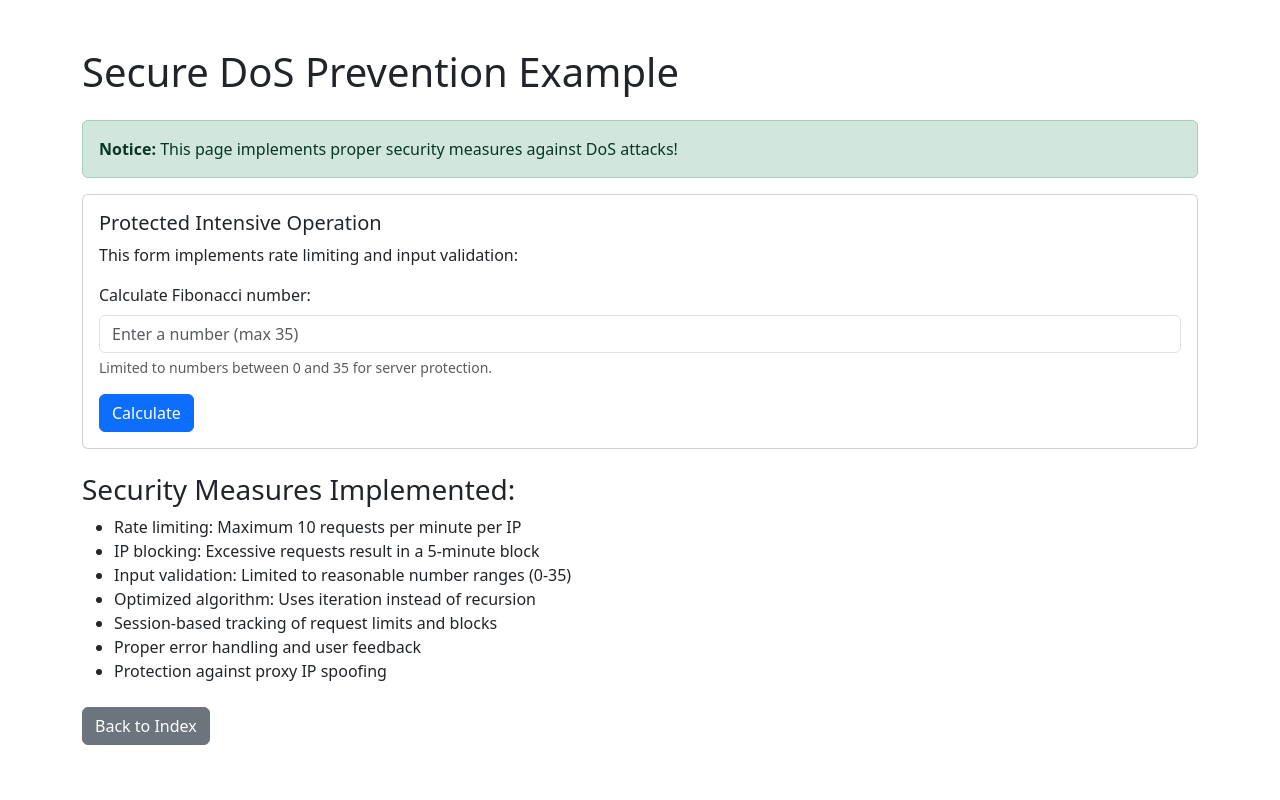
After one commit to ZOUHAIRFGRA/web-attacks-demo-lab, a PHP site: page /attacks/dos/secure.php in a window 1280 px wide. The commit adds this page. Run offline with PHP 8.4, Linux system fonts and the light colour scheme.

Commit message:
Add secure and vulnerable examples for DoS attacks; update index with links

```diff
--- /dev/null
+++ b/attacks/dos/secure.php
@@ -0,0 +1,219 @@
+<?php
+session_start();
+$title = "Secure DoS Prevention Example";
+
+// Rate limiting and IP blocking configuration
+class RateLimiter {
+    private $maxRequests = 10; // Maximum requests per time window
+    private $timeWindow = 60; // Time window in seconds
+    private $blockDuration = 300; // Block duration in seconds (5 minutes)
+    private $maxInputSize = 35; // Maximum allowed input for Fibonacci
+
+    public function __construct() {
+        // Initialize blocked IPs storage if not exists
+        if (!isset($_SESSION['blocked_ips'])) {
+            $_SESSION['blocked_ips'] = [];
+        }
+
+        // Initialize request counters if not exists
+        if (!isset($_SESSION['request_counters'])) {
+            $_SESSION['request_counters'] = [];
+        }
+
+        // Clean up expired blocks and counters
+        $this->cleanupExpiredData();
+    }
+
+    private function getClientIP() {
+        // Get real IP even behind proxy
+        if (isset($_SERVER['HTTP_X_FORWARDED_FOR'])) {
+            return $_SERVER['HTTP_X_FORWARDED_FOR'];
+        }
+        return $_SERVER['REMOTE_ADDR'];
+    }
+
+    private function cleanupExpiredData() {
+        $now = time();
+
+        // Clean up expired IP blocks
+        foreach ($_SESSION['blocked_ips'] as $ip => $expireTime) {
+            if ($now > $expireTime) {
+                unset($_SESSION['blocked_ips'][$ip]);
+            }
+        }
+
+        // Clean up expired request counters
+        foreach ($_SESSION['request_counters'] as $ip => $data) {
+            if ($now > $data['timestamp'] + $this->timeWindow) {
+                unset($_SESSION['request_counters'][$ip]);
+            }
+        }
+    }
+
+    public function isBlocked() {
+        $clientIP = $this->getClientIP();
+
+        // Check if IP is blocked
+        if (isset($_SESSION['blocked_ips'][$clientIP])) {
+            if (time() < $_SESSION['blocked_ips'][$clientIP]) {
+                $remainingTime = ceil(($_SESSION['blocked_ips'][$clientIP] - time()) / 60);
+                return "Your IP is temporarily blocked. Please try again in {$remainingTime} minutes.";
+            }
+            unset($_SESSION['blocked_ips'][$clientIP]);
+        }
+        return false;
+    }
+
+    public function checkRateLimit() {
+        $clientIP = $this->getClientIP();
+        $now = time();
+
+        // Initialize or update request counter for this IP
+        if (!isset($_SESSION['request_counters'][$clientIP])) {
+            $_SESSION['request_counters'][$clientIP] = [
+                'count' => 1,
+                'timestamp' => $now
+            ];
+            return true;
+        }
+
+        $counter = &$_SESSION['request_counters'][$clientIP];
+
+        // Reset counter if time window has passed
+        if ($now > $counter['timestamp'] + $this->timeWindow) {
+            $counter = [
+                'count' => 1,
+                'timestamp' => $now
+            ];
+            return true;
+        }
+
+        // Increment counter and check limit
+        $counter['count']++;
+        if ($counter['count'] > $this->maxRequests) {
+            // Block IP
+            $_SESSION['blocked_ips'][$clientIP] = $now + $this->blockDuration;
+            unset($_SESSION['request_counters'][$clientIP]);
+            return false;
+        }
+
+        return true;
+    }
+
+    public function validateInput($n) {
+        return is_numeric($n) && $n >= 0 && $n <= $this->maxInputSize;
+    }
+}
+
+// Optimized Fibonacci calculation using iteration
+function fibonacci($n) {
+    if ($n <= 1) return $n;
+
+    $prev = 0;
+    $curr = 1;
+    for ($i = 2; $i <= $n; $i++) {
+        $temp = $curr;
+        $curr = $prev + $curr;
+        $prev = $temp;
+    }
+    return $curr;
+}
+
+// Initialize rate limiter
+$rateLimiter = new RateLimiter();
+
+// Check if IP is blocked
+$blockMessage = $rateLimiter->isBlocked();
+
+// Process the request if not blocked
+$error = '';
+$result = null;
+$executionTime = null;
+
+if (!$blockMessage && isset($_GET['n'])) {
+    if (!$rateLimiter->checkRateLimit()) {
+        $error = "Rate limit exceeded. Please try again later.";
+    } else {
+        $n = intval($_GET['n']);
+        if (!$rateLimiter->validateInput($n)) {
+            $error = "Invalid input. Please enter a number between 0 and 35.";
+        } else {
+            $startTime = microtime(true);
+            $result = fibonacci($n);
+            $executionTime = microtime(true) - $startTime;
+        }
+    }
+}
+?>
+<!DOCTYPE html>
+<html lang="en">
+<head>
+    <meta charset="UTF-8">
+    <meta name="viewport" content="width=device-width, initial-scale=1.0">
+    <title><?php echo htmlspecialchars($title); ?></title>
+    <link href="https://cdn.jsdelivr.net/npm/bootstrap@5.3.0/dist/css/bootstrap.min.css" rel="stylesheet">
+</head>
+<body>
+    <div class="container py-5">
+        <h1 class="mb-4"><?php echo htmlspecialchars($title); ?></h1>
+        <div class="alert alert-success">
+            <strong>Notice:</strong> This page implements proper security measures against DoS attacks!
+        </div>
+
+        <div class="card">
+            <div class="card-body">
+                <h5 class="card-title">Protected Intensive Operation</h5>
+                <p class="card-text">This form implements rate limiting and input validation:</p>
+
+                <?php if ($blockMessage): ?>
+                    <div class="alert alert-danger">
+                        <?php echo htmlspecialchars($blockMessage); ?>
+                    </div>
+                <?php else: ?>
+                    <form method="GET" action="">
+                        <div class="mb-3">
+                            <label for="n" class="form-label">Calculate Fibonacci number:</label>
+                            <input type="number" class="form-control" id="n" name="n"
+                                   placeholder="Enter a number (max 35)" max="35" min="0">
+                            <div class="form-text">Limited to numbers between 0 and 35 for server protection.</div>
+                        </div>
+                        <button type="submit" class="btn btn-primary">Calculate</button>
+                    </form>
+
+                    <?php if ($error): ?>
+                        <div class="alert alert-warning mt-3">
+                            <?php echo htmlspecialchars($error); ?>
+                        </div>
+                    <?php endif; ?>
+
+                    <?php if ($result !== null): ?>
+                        <div class="mt-4">
+                            <h6>Results:</h6>
+                            <p>Fibonacci(<?php echo $n; ?>) = <?php echo $result; ?></p>
+                            <p>Execution time: <?php echo number_format($executionTime, 4); ?> seconds</p>
+                        </div>
+                    <?php endif; ?>
+                <?php endif; ?>
+            </div>
+        </div>
+
+        <div class="mt-4">
+            <h3>Security Measures Implemented:</h3>
+            <ul>
+                <li>Rate limiting: Maximum 10 requests per minute per IP</li>
+                <li>IP blocking: Excessive requests result in a 5-minute block</li>
+                <li>Input validation: Limited to reasonable number ranges (0-35)</li>
+                <li>Optimized algorithm: Uses iteration instead of recursion</li>
+                <li>Session-based tracking of request limits and blocks</li>
+                <li>Proper error handling and user feedback</li>
+                <li>Protection against proxy IP spoofing</li>
+            </ul>
+        </div>
+
+        <div class="mt-4">
+            <a href="../../index.php" class="btn btn-secondary">Back to Index</a>
+        </div>
+    </div>
+    <script src="https://cdn.jsdelivr.net/npm/bootstrap@5.3.0/dist/js/bootstrap.bundle.min.js"></script>
+</body>
+</html>
```
Also changed, not shown: attacks/dos/vulnerable.php (added, +76 -0 lines), index.php (+19 -0 lines).
